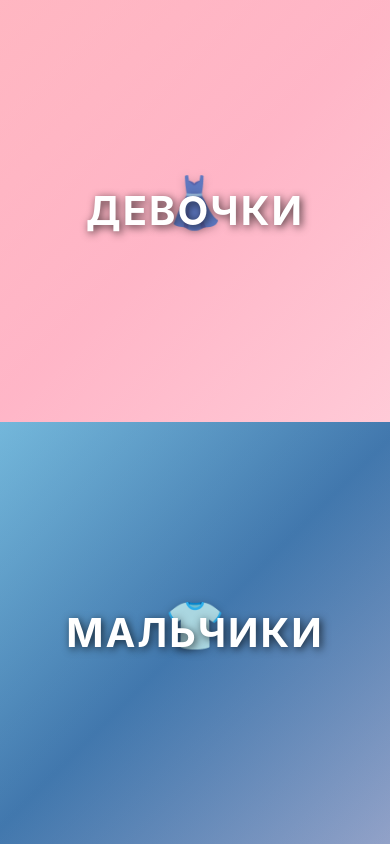
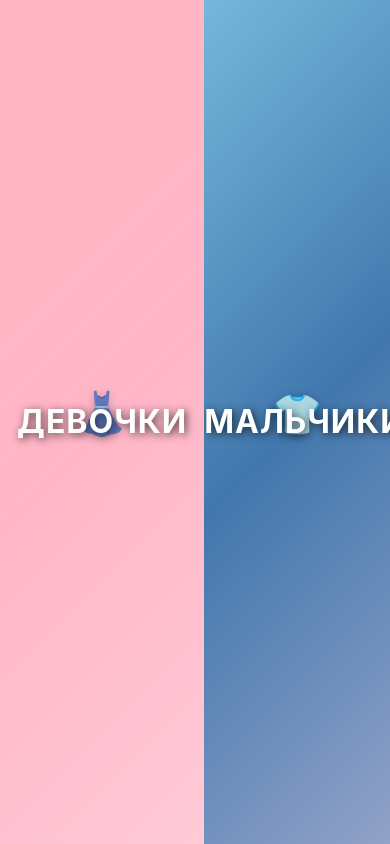
Before and after one commit to rusick1112/teleg_11, a Vue app in the folder kids-clothing-shop/: page / in a window 390 px wide. Built offline with nearby package versions, Linux system fonts and the light colour scheme.

Commit message:
приветственная страница готова, теперь можно переходить к персональным главным страницам?

```diff
--- a/kids-clothing-shop/src/views/HomeView.vue
+++ b/kids-clothing-shop/src/views/HomeView.vue
@@ -3,7 +3,6 @@
     <main class="main-content">
       <section class="hero-split">
         <div class="split-container">
-          <!-- Girls Section -->
           <router-link to="/categories/girls" class="split-section girls-section">
             <div class="split-image">
               <div class="image-placeholder girls-placeholder">
@@ -18,7 +17,6 @@
             </div>
           </router-link>
 
-          <!-- Boys Section -->
           <router-link to="/categories/boys" class="split-section boys-section">
             <div class="split-image">
               <div class="image-placeholder boys-placeholder">
@@ -38,27 +36,21 @@
   </div>
 </template>
 
-<script setup>
-import { ref, onMounted } from 'vue';
-// import ProductCard from '@/components/ProductCart.vue';
-</script>
+
 
 <style scoped>
 .home {
-  /* Remove any margins/padding that might cause white space */
   margin: 0;
   padding: 0;
 }
 
 .main-content {
-  /* Reduce padding-top or remove it completely if header overlaps */
   padding-top: 0;
   margin: 0;
 }
 
-/* Hero Split Section */
 .hero-split {
-  height: 100vh; /* Use full viewport height */
+  height: 100vh;
   min-height: 600px;
   position: relative;
   overflow: hidden;
@@ -102,7 +94,7 @@ import { ref, onMounted } from 'vue';
   transition: transform 0.5s ease;
 }
 
-/* Image Placeholders */
+/* Заглушка вместо изображения */
 .image-placeholder {
   width: 100%;
   height: 100%;
@@ -189,9 +181,6 @@ import { ref, onMounted } from 'vue';
   text-shadow: 2px 2px 8px rgba(0, 0, 0, 0.7);
 }
 
-/* Remove split button styles as they're no longer needed */
-
-/* Girls Section Styling */
 .girls-section .split-overlay {
   background: linear-gradient(
     135deg,
@@ -200,7 +189,6 @@ import { ref, onMounted } from 'vue';
   );
 }
 
-/* Boys Section Styling */
 .boys-section .split-overlay {
   background: linear-gradient(
     135deg,
@@ -209,31 +197,31 @@ import { ref, onMounted } from 'vue';
   );
 }
 
-/* Responsive Design */
+/* Адаптивность */
 @media (max-width: 768px) {
   .hero-split {
-    height: 100vh; /* Keep full height on mobile */
+    height: 100vh;
   }
 
   .split-container {
-    flex-direction: column;
+    flex-direction: row;
   }
 
   .split-section {
-    min-height: 50vh;
+    min-height: 100vh;
   }
 
   .split-title {
-    font-size: 2.5rem;
-    letter-spacing: 2px;
+    font-size: 2rem;
+    letter-spacing: 1px;
   }
 
   .placeholder-icon {
-    font-size: 3rem;
+    font-size: 2.5rem;
   }
 
   .placeholder-content p {
-    font-size: 1rem;
+    font-size: 0.9rem;
   }
 }
 
```
